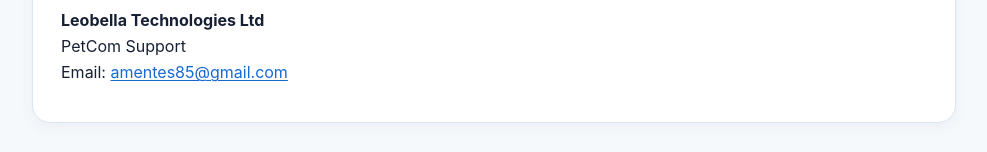
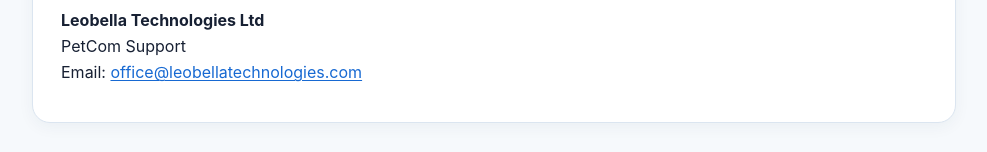
Before and after one commit to IvanStefanov303/petcom-privacy, a plain HTML site: page index.html in a window 1280 px wide. Shown: the part 5809-5961 px from the top of the page, without its empty margins (146-1133 px from the left). Drawn offline with Linux system fonts and the light colour scheme.

Commit message:
Update contact email in Privacy Policy section

```diff
--- a/index.html
+++ b/index.html
@@ -213,7 +213,7 @@
     <section class="card">
       <h2>17. Contact</h2>
       <p>For questions about this Privacy Policy or PetCom’s privacy practices, contact:</p>
-      <p><strong>Leobella Technologies Ltd</strong><br>PetCom Support<br>Email: <a href="mailto:amentes85@gmail.com">amentes85@gmail.com</a></p>
+      <p><strong>Leobella Technologies Ltd</strong><br>PetCom Support<br>Email: <a href="mailto:office@leobellatechnologies.com">office@leobellatechnologies.com</a></p>
     </section>
 
     <p class="footer">© 2026 Leobella Technologies Ltd. Privacy Policy for PetCom: Pet Care.</p>
```
